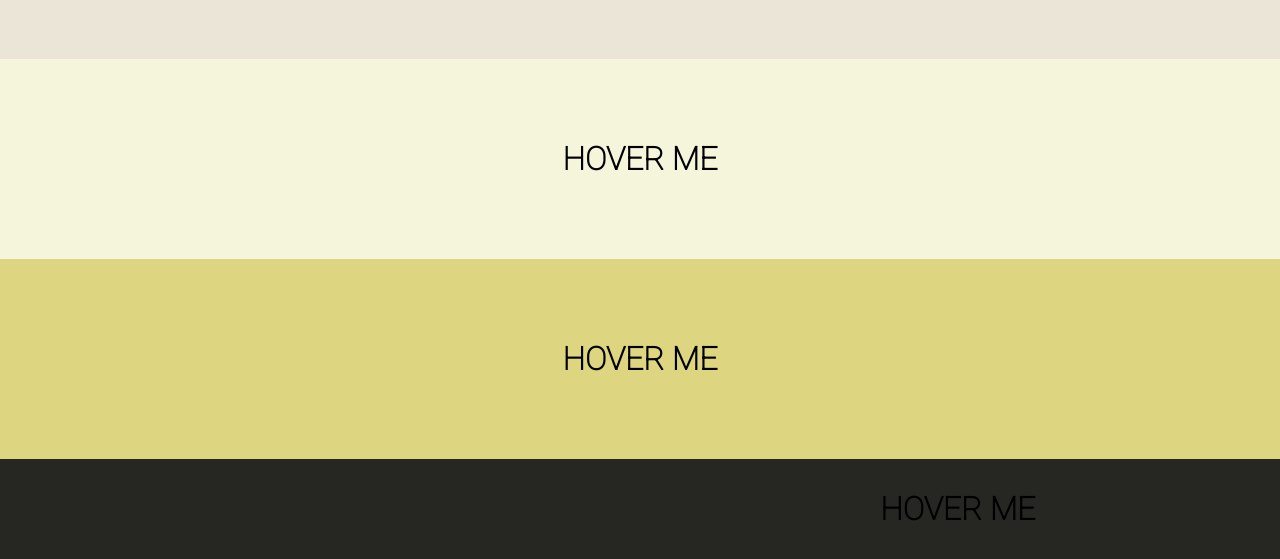
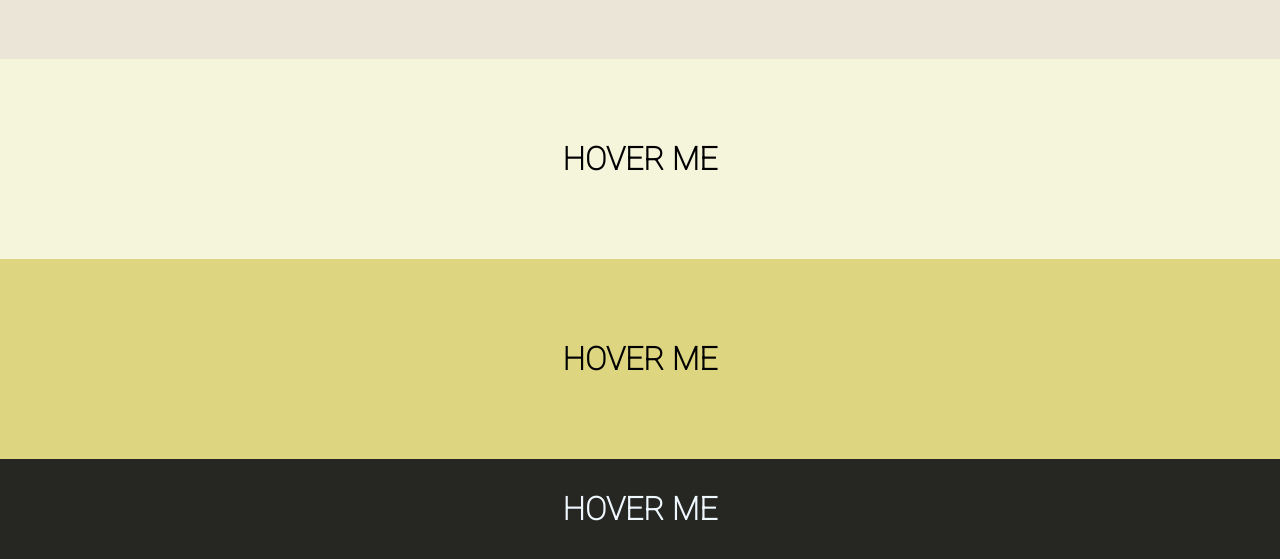
Before and after one commit to Gepoverlow/html_introduction, a plain HTML site: page index.html in a window 1280 px wide. Shown: the part 579-1138 px from the top of the page. Drawn offline with Linux system fonts and the light colour scheme.

Commit message:
fixed footer h1 color being too dark

```diff
--- a/styles.css
+++ b/styles.css
@@ -194,3 +194,8 @@ td {
   max-height: 1500px;
   transition: max-height 1s ease-in;
 }
+
+.container-links h1 {
+  color: aliceblue;
+  position: absolute;
+}
```
